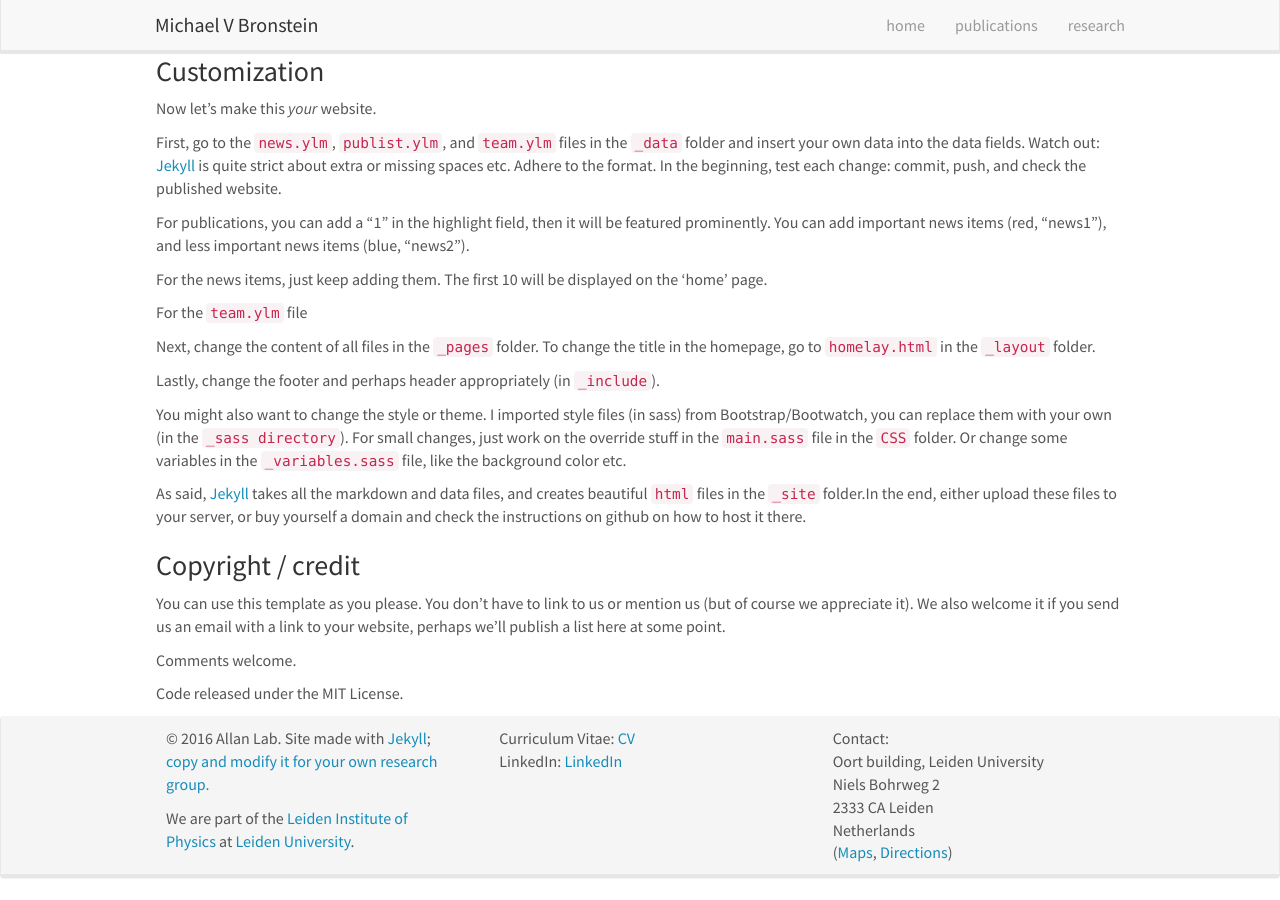
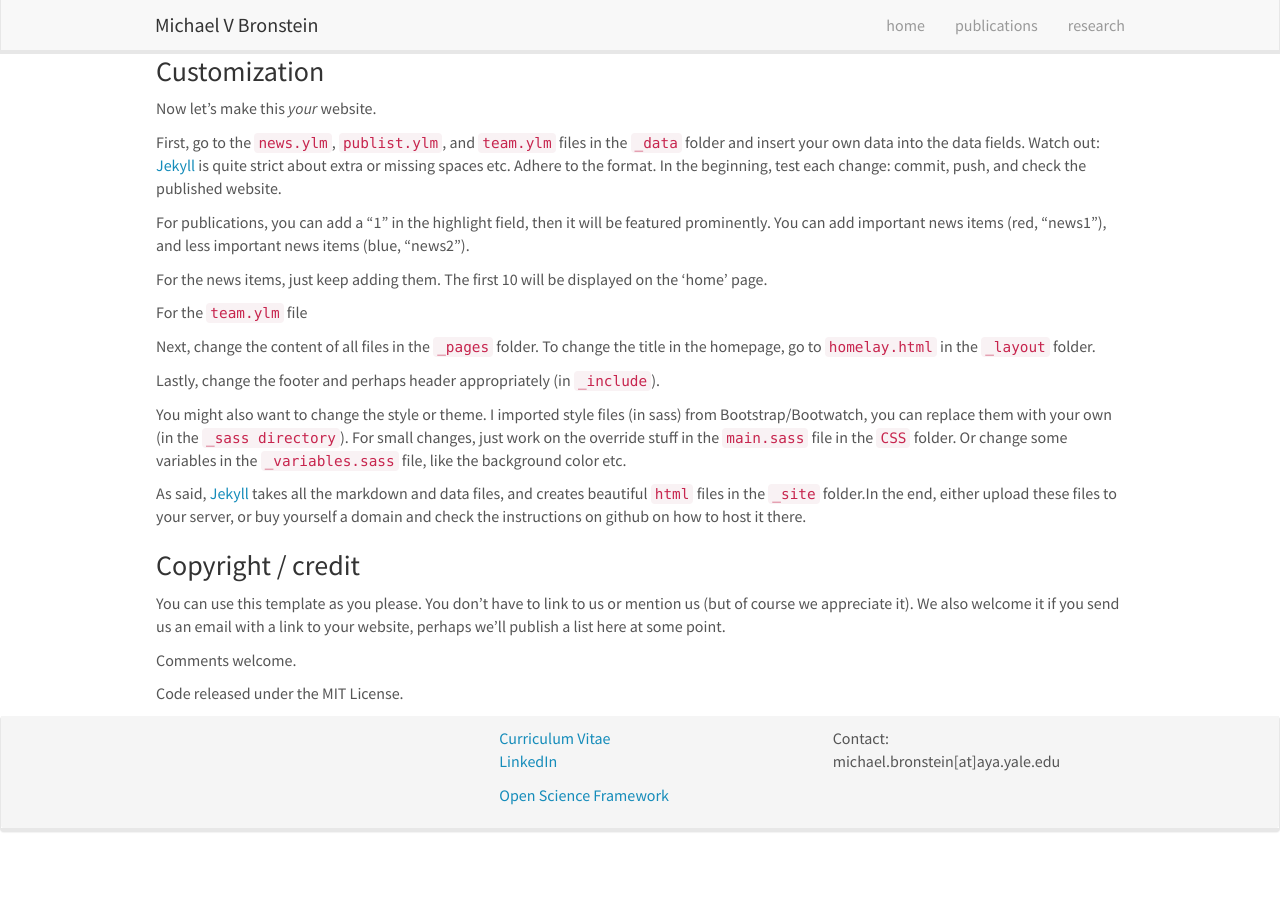
Before and after one commit to MichaelVBronstein/michaelvbronstein.github.io, a Jekyll site: the page built from _pages/aboutwebsite.md, in a window 1280 px wide and 900 px high, scrolled down 599 px. Built offline with Jekyll 4.4.1, drawn with Linux system fonts in a browser that asks for light colours; nearby versions of some CDN libraries; after the commit the page ends 1453 px from its top, so only the background shows below that.

Commit message:
updated footer

```diff
--- /dev/null
+++ b/ThanksTo.txt
@@ -0,0 +1,2 @@
+Thanks to the Allan Lab @ Leiden University for the template for this webpage.
+If you also like the design, you can find it generously offered at: https://github.com/mpa139/allanlab.
--- a/_includes/footer.html
+++ b/_includes/footer.html
@@ -4,8 +4,6 @@
 	  <div class="row">
 		<div class="col-sm-4">
 
-		  <p>&copy 2016 Allan Lab. Site made with <a href="https://jekyllrb.com">Jekyll</a>;  <a href="{{ site.url }}{{ site.baseurl }}/aboutwebsite.html">copy and  modify it for your own research group.</a></p>
-              <p>We are part of the <a href="https://www.physics.leidenuniv.nl/">Leiden Institute of Physics</a> at <a href="https://www.leidenuniv.nl">Leiden University</a>.</p>
 
 
 		   <p>  </p><p>
@@ -13,19 +11,16 @@
 
 		</div>
 		<div class="col-sm-4">
-		  Curriculum Vitae:
-		  <a href="downloads/Michael_V_Bronstein_CV.pdf">CV</a> <p>
-		  LinkedIn:
-		  <a href="https://www.linkedin.com/in/michael-bronstein-6b058657/">LinkedIn</a>
+		  <a href="downloads/Michael_V_Bronstein_CV.pdf">Curriculum Vitae</a> <p>
+		  <a href="https://www.linkedin.com/in/michael-bronstein-6b058657/">LinkedIn</a> <p>
+		  <a href="osf.io/jah9s">Open Science Framework</a>
+
+
 
 		</div>
 		<div class="col-sm-4">
 		  Contact:<br />
-		  Oort building, Leiden University<br />
-		  Niels Bohrweg 2<br />
-		  2333 CA Leiden<br />
-		  Netherlands <br />
-            (<a href="https://goo.gl/maps/H2RjutkyoUH2">Maps</a>, <a href="http://www.physics.leidenuniv.nl/travel-directions">Directions</a>)
+		  michael.bronstein[at]aya.yale.edu
 		</div>
 	  </div>
 	</div>
```
